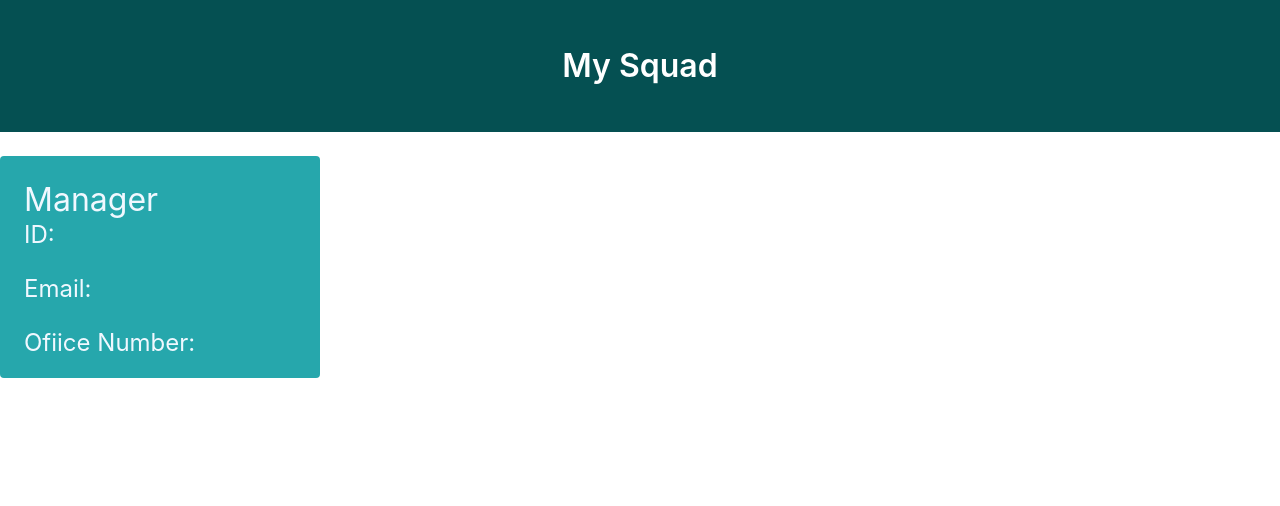
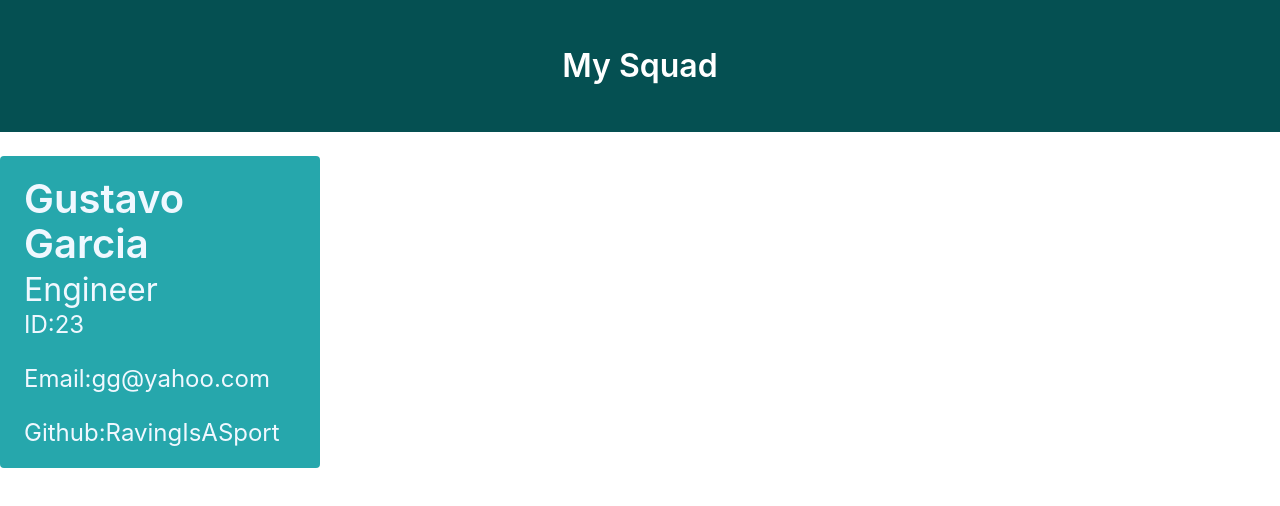
Before and after one commit to RavingIsASport/SquadMemberGenerator, a website: page index.html in a window 1280 px wide. Drawn offline with nearby package versions, Linux system fonts and the light colour scheme.

Commit message:
Updated JS

```diff
--- a/index.html
+++ b/index.html
@@ -25,11 +25,11 @@
     </html><div class="tile is-ancestor">
                             <div class="tile is-parent is-vertical">
                                 <article class="tile is-child is-3 notification theTile">
-                                    <h1 class="title is-2"></p>
-                                        <h2 class="subtitle is-3">Manager</p>
-                                            <p class="subtitle is-4">ID:</p>
-                                            <p class="subtitle is-4">Email:</p>
-                                            <p class="subtitle is-4">Ofiice Number:</p>
+                                    <h1 class="title is-2">Gustavo Garcia</p>
+                                        <h2 class="subtitle is-3">Engineer</p>
+                                            <p class="subtitle is-4">ID:23</p>
+                                            <p class="subtitle is-4">Email:gg@yahoo.com</p>
+                                            <p class="subtitle is-4">Github:RavingIsASport</p>
                                 </article>
 
                             </div>
--- a/index.js
+++ b/index.js
@@ -99,7 +99,7 @@ function getInfo() {
                         });
                     })
             } else if (response.role === 'Engineer') {
-                newMember = new Engineer(answers);
+                newMember = new Engineer(response);
                 squadMember.push(newMember);
                 inquirer
                     .prompt([
@@ -179,7 +179,7 @@ function getInfo() {
                             <div class="tile is-parent is-vertical">
                                 <article class="tile is-child is-3 notification theTile">
                                     <h1 class="title is-2">${answers.name}</p>
-                                        <h2 class="subtitle is-3">Engineer</p>
+                                        <h2 class="subtitle is-3">Intern</p>
                                             <p class="subtitle is-4">ID:${answers.id}</p>
                                             <p class="subtitle is-4">Email:${answers.email}</p>
                                             <p class="subtitle is-4">School:${answers.school}</p>
```
